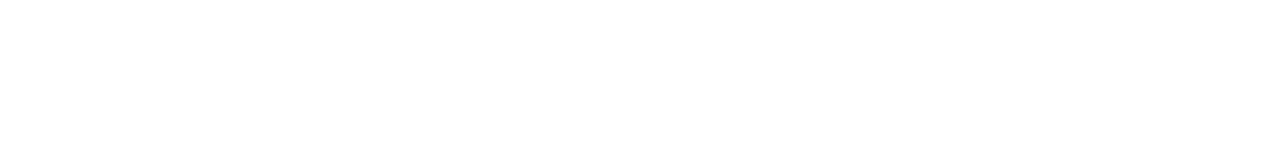
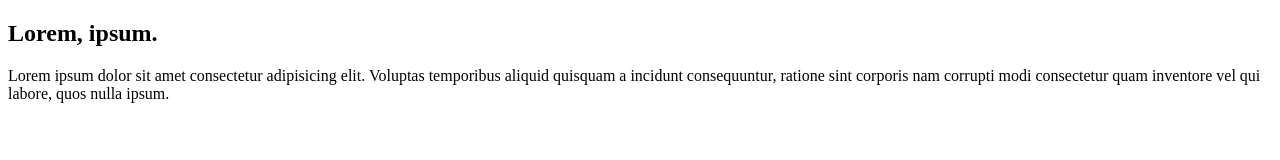
Before and after one commit to Lsdla/projet_groupe, a plain HTML site: page Index.html in a window 1280 px wide. Drawn offline with Linux system fonts and the light colour scheme.

Commit message:
ajout section content

```diff
--- a/Index.html
+++ b/Index.html
@@ -14,5 +14,11 @@
             </div>
         </div>
     </header>
+    <section class="content">
+        <article>
+            <h2>Lorem, ipsum.</h2>
+            <p>Lorem ipsum dolor sit amet consectetur adipisicing elit. Voluptas temporibus aliquid quisquam a incidunt consequuntur, ratione sint corporis nam corrupti modi consectetur quam inventore vel qui labore, quos nulla ipsum.</p>
+        </article>
+    </section>
 </body>
 </html>
```
